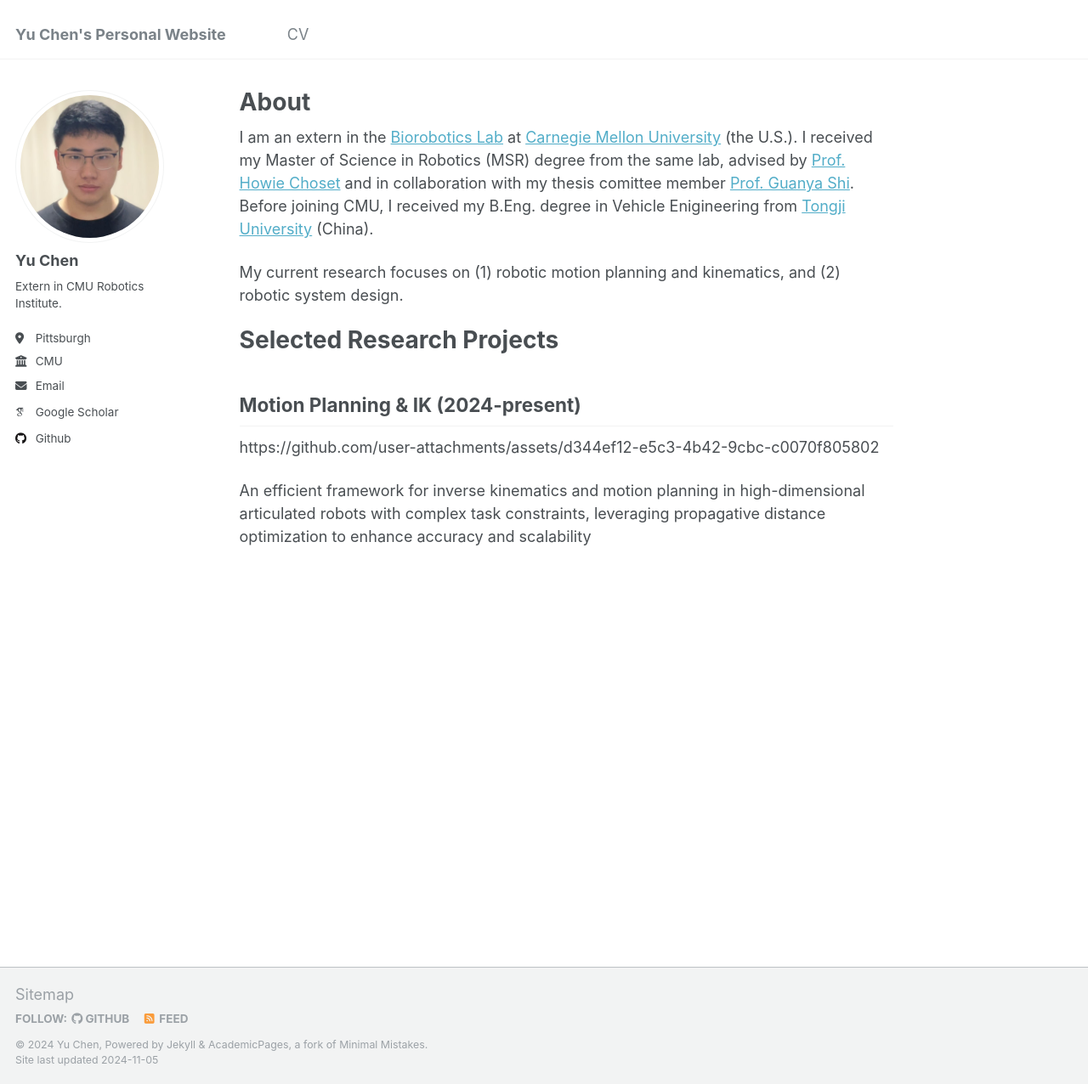
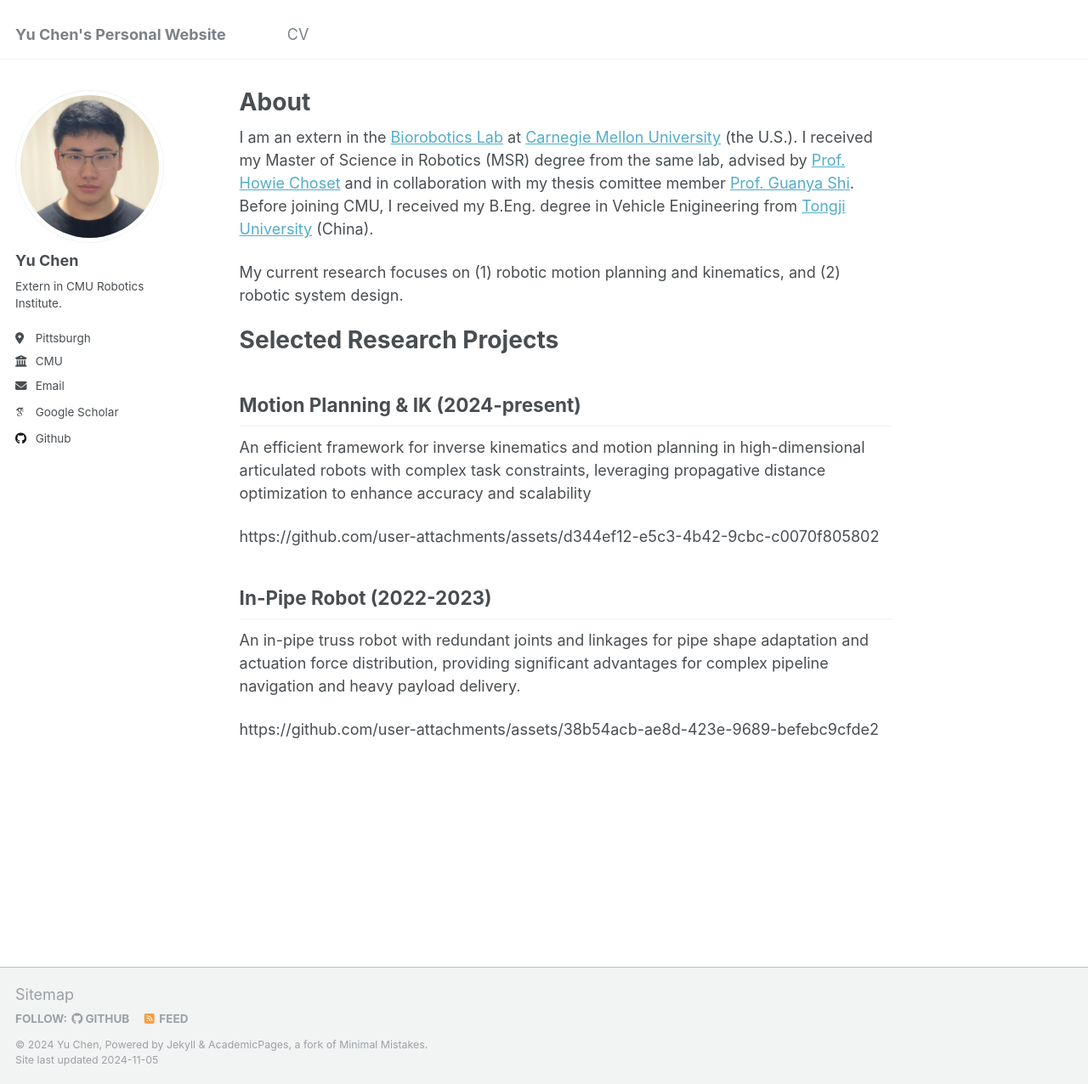
Before and after one commit to Neuling-jpg/yu.github.io, a Jekyll site: the page built from _pages/about.md, in a window 1280 px wide and 1276 px high. Shown: the whole window at 85% size. Built offline with Jekyll 4.4.1, drawn with Linux system fonts in a browser that asks for light colours; some web fonts are replaced.

Commit message:
Update about.md

```diff
--- a/_pages/about.md
+++ b/_pages/about.md
@@ -16,6 +16,12 @@ Selected Research Projects
 
 ## Motion Planning & IK (2024-present)
 
+An efficient framework for inverse kinematics and motion planning in high-dimensional articulated robots with complex task constraints, leveraging propagative distance optimization to enhance accuracy and scalability
+
 https://github.com/user-attachments/assets/d344ef12-e5c3-4b42-9cbc-c0070f805802
 
-An efficient framework for inverse kinematics and motion planning in high-dimensional articulated robots with complex task constraints, leveraging propagative distance optimization to enhance accuracy and scalability
+## In-Pipe Robot (2022-2023)
+
+An in-pipe truss robot with redundant joints and linkages for pipe shape adaptation and actuation force distribution, providing significant advantages for complex pipeline navigation and heavy payload delivery.
+
+https://github.com/user-attachments/assets/38b54acb-ae8d-423e-9689-befebc9cfde2
```
